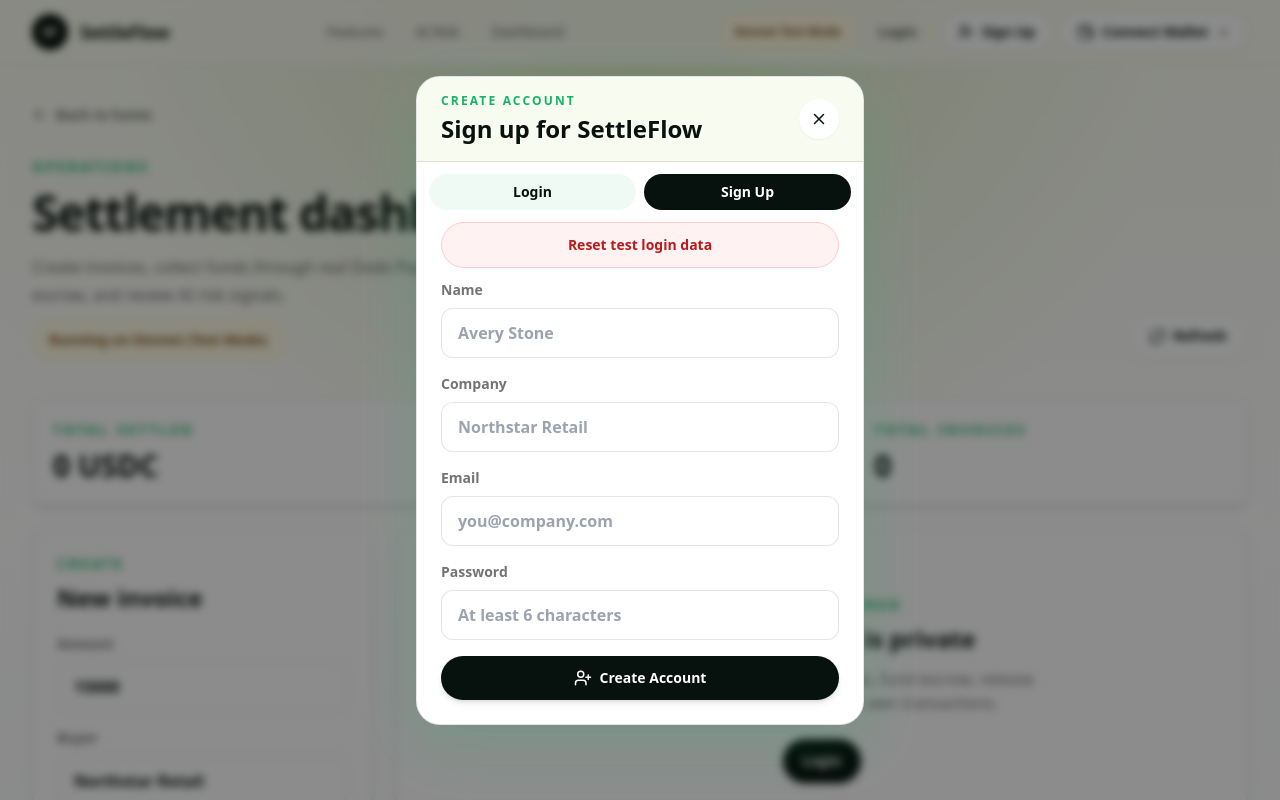
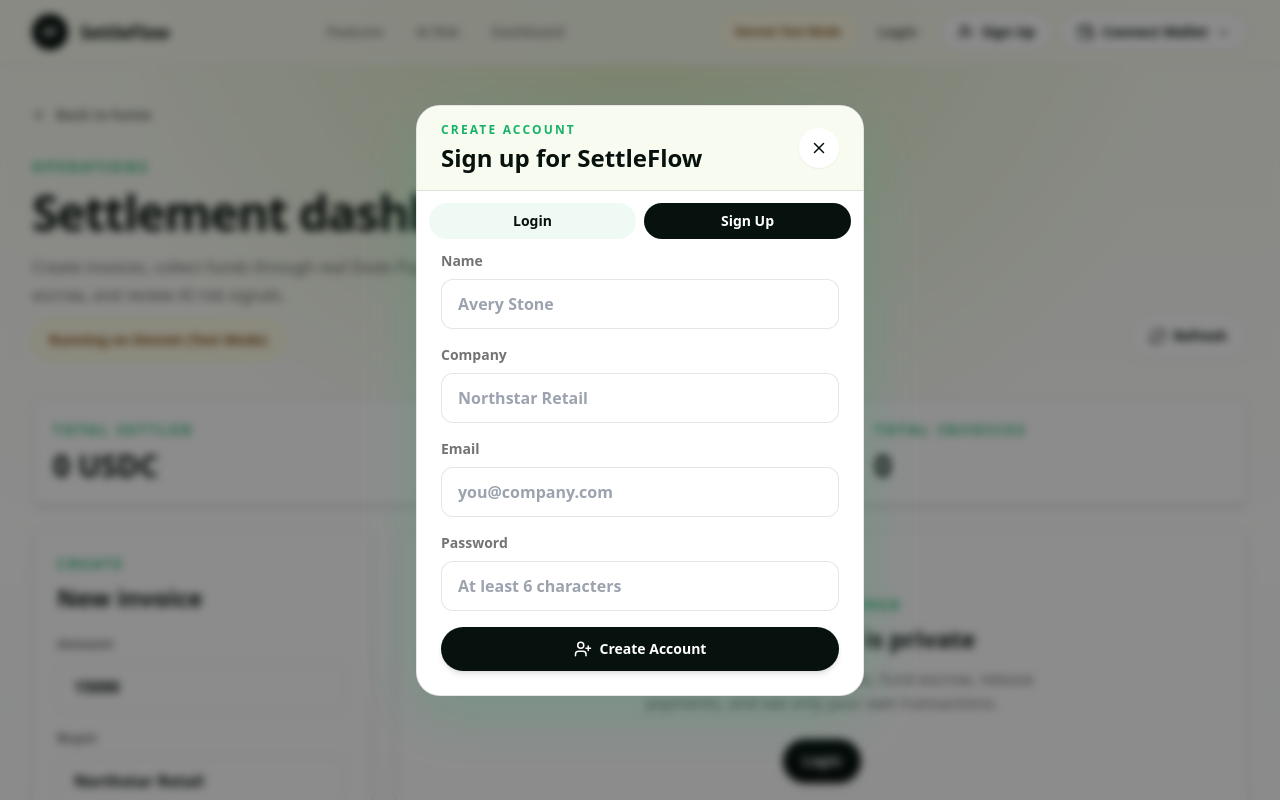
Before and after one commit to Abhi-saxena1/SettleFlow, a Next.js app in the folder frontend/: page /dashboard in a window 1280 px wide. Both pictures are taken after a click on the button "Sign Up". Shown: the top 800 px of the page. Built offline with nearby package versions, Linux system fonts and the light colour scheme; no server answers.

Commit message:
Remove test auth reset button

```diff
--- a/frontend/components/AuthModal.jsx
+++ b/frontend/components/AuthModal.jsx
@@ -2,8 +2,7 @@
 
 import { useEffect, useState } from "react";
 import { KeyRound, Loader2, LogIn, UserPlus, X } from "lucide-react";
-import { clearTestAuthData, forgotPassword, logIn, resetPassword, signUp } from "../lib/api";
-import { clearSettleFlowStorage } from "../lib/authSession";
+import { forgotPassword, logIn, resetPassword, signUp } from "../lib/api";
 
 const initialForm = {
   name: "",
@@ -75,25 +74,6 @@
     }
   }
 
-  async function resetTestAuth() {
-    setLoading(true);
-    setError("");
-    setNotice("");
-
-    try {
-      const result = await clearTestAuthData();
-      clearSettleFlowStorage();
-      setForm(initialForm);
-      setActiveMode("signup");
-      setNotice(result.message || "Test login data cleared. Create a fresh account now.");
-    } catch (err) {
-      clearSettleFlowStorage();
-      setError(`${err.message} Browser login cache was still cleared.`);
-    } finally {
-      setLoading(false);
-    }
-  }
-
   return (
     <div className="fixed inset-0 z-[100] grid place-items-start overflow-y-auto bg-black/45 px-4 py-6 backdrop-blur-sm sm:place-items-center sm:py-8">
       <div className="my-auto w-full max-w-md overflow-hidden rounded-[1.5rem] border border-black/10 bg-white shadow-glow">
@@ -125,17 +105,6 @@
             className={`rounded-full px-4 py-2 text-sm font-black ${isSignup ? "bg-ink text-white" : "bg-sage text-ink"}`}
           >
             Sign Up
-          </button>
-        </div>
-
-        <div className="px-6 pb-3">
-          <button
-            type="button"
-            onClick={resetTestAuth}
-            disabled={loading}
-            className="w-full rounded-full border border-red-200 bg-red-50 px-4 py-3 text-sm font-black text-red-700 transition hover:-translate-y-0.5 hover:bg-red-100 disabled:cursor-not-allowed disabled:opacity-60"
-          >
-            Reset test login data
           </button>
         </div>
 
```
